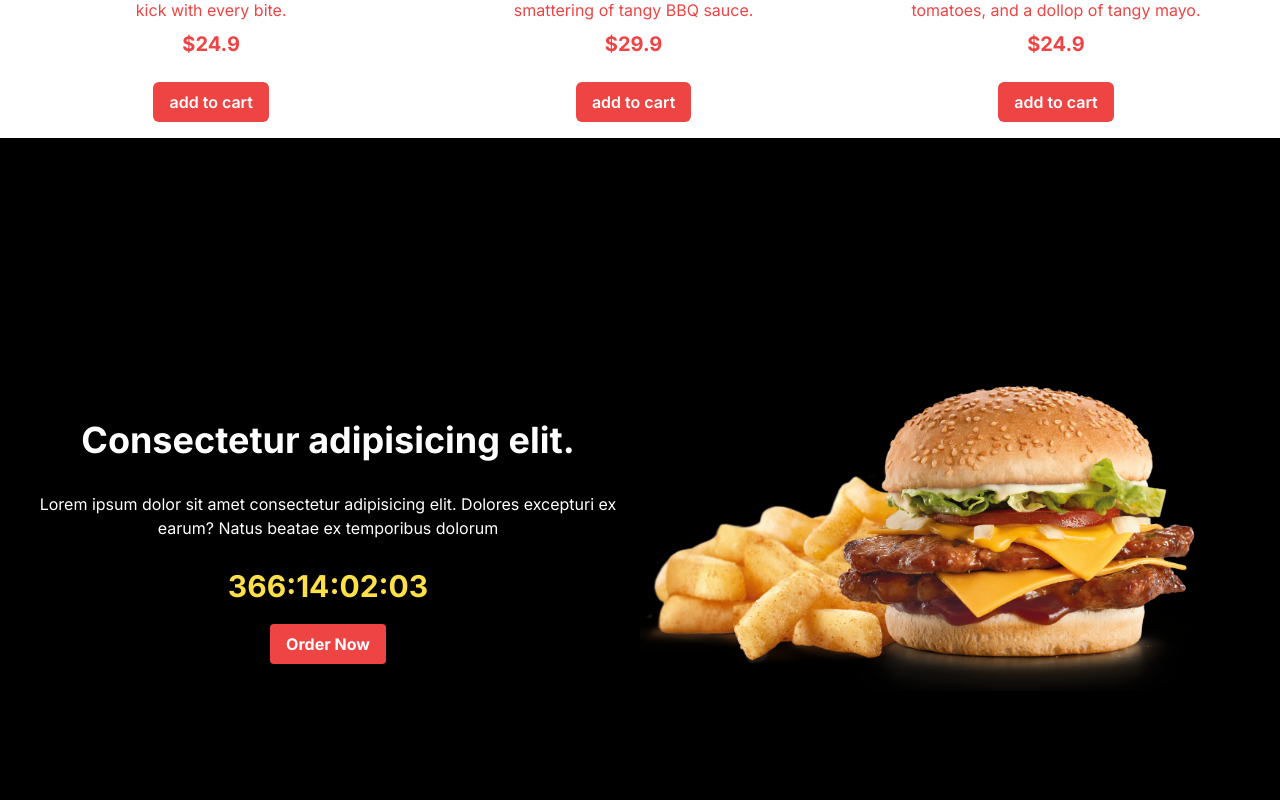
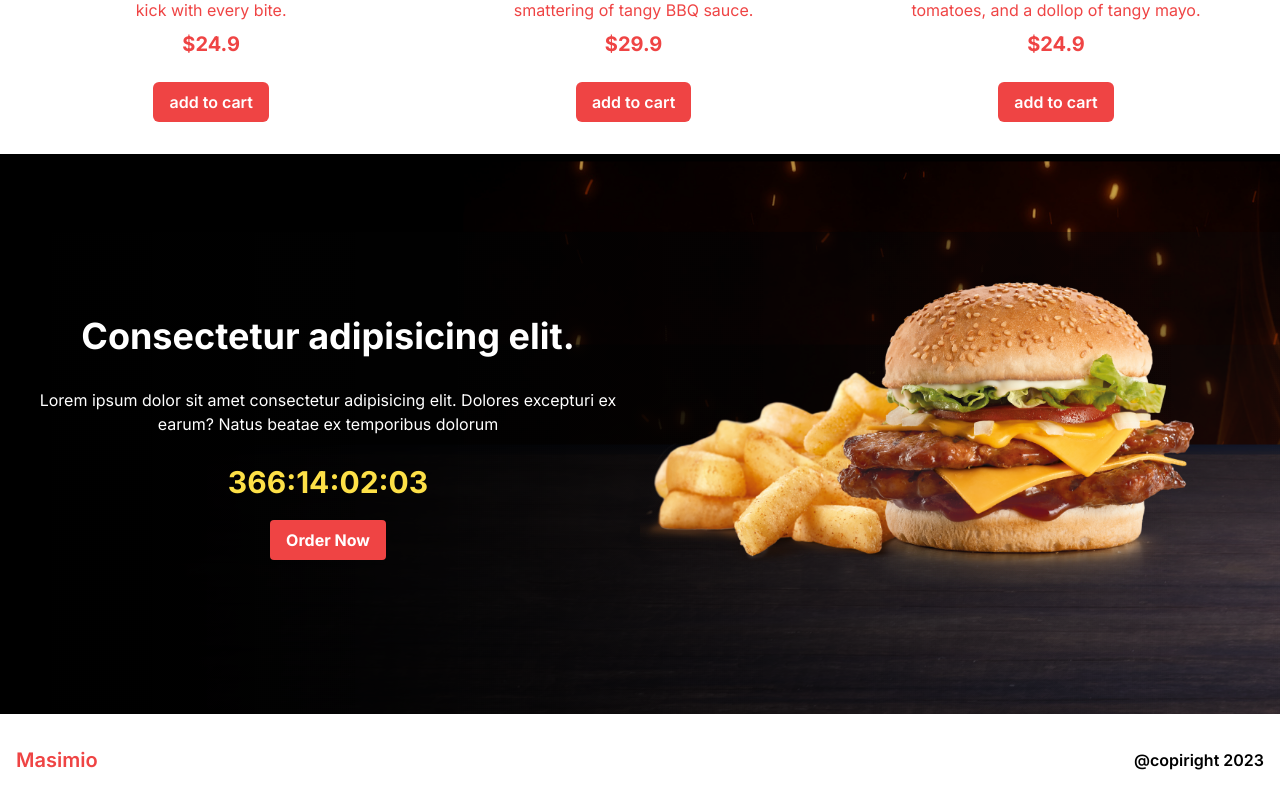
Before and after one commit to joy-biswas-info/food-delivery, a Next.js app: page / in a window 1280 px wide. Shown: the part 1120-1920 px from the top of the page. Built offline with nearby package versions, Linux system fonts and the light colour scheme.

Commit message:
Improvement On design

```diff
--- a/src/components/Offer.tsx
+++ b/src/components/Offer.tsx
@@ -4,9 +4,9 @@ import CountDown from './CountDown';
 
 const Offer = () => {
     return (
-        <div className='bg-black h-screen flex flex-col p-4 md:flex-row justify-center items-center'>
+        <div className='bg-black h-screen md:h-[70vh] bg-[url("/offerBg.png")]  flex flex-col p-4 my-4 md:flex-row justify-center items-center'>
             {/* Text  */}
-            <div className=' flex-1 flex flex-col items-center'>
+            <div className='flex-1 flex flex-col items-center'>
                 <h1 className='text-2xl md:text-4xl p-2 md:p-4 font-bold text-white text-center'>Consectetur adipisicing elit.</h1>
                 <p className='text-white text-center p-4'>Lorem ipsum dolor sit amet consectetur adipisicing elit.
                     Dolores excepturi ex earum? Natus beatae ex temporibus dolorum </p>
```
